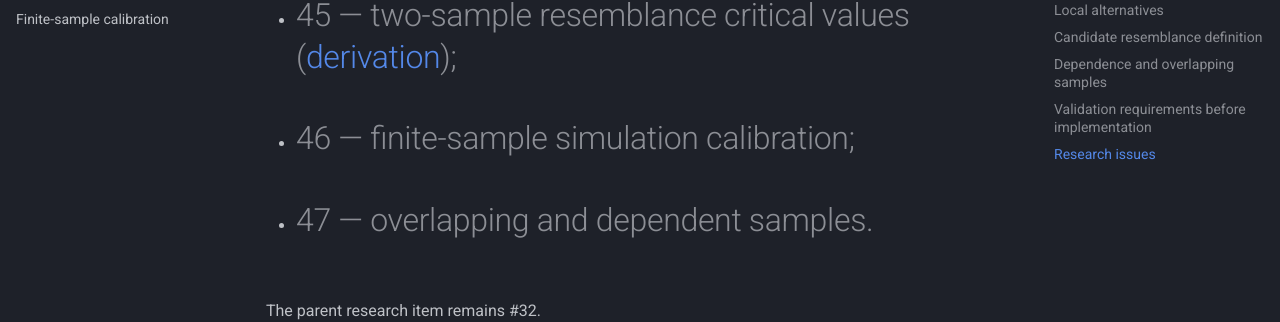
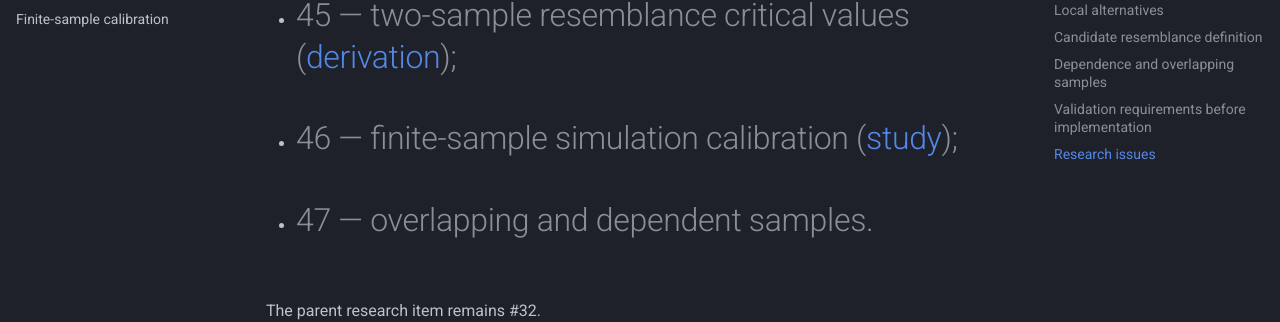
Before and after one commit to DiogoRibeiro7/population-resemblance, an MkDocs documentation site: the page built from docs/two-sample-research.md, in a window 1280 px wide and 900 px high, scrolled down 3853 px. Shown: the part 170-492 px from the top of the window. Built offline with MkDocs 1.6.1 and Material for MkDocs 9.7.7, drawn with Linux system fonts in a browser that asks for light colours; comment, search, counter and statistics services are not loaded.

Commit message:
docs: link finite-sample calibration study

```diff
--- a/docs/two-sample-research.md
+++ b/docs/two-sample-research.md
@@ -181,7 +181,7 @@ The work is split into focused research tasks:
 
 - #44 — independent two-sample asymptotics ([derivation](two-sample-asymptotics.md));
 - #45 — two-sample resemblance critical values ([derivation](two-sample-critical-values.md));
-- #46 — finite-sample simulation calibration;
+- #46 — finite-sample simulation calibration ([study](two-sample-calibration.md));
 - #47 — overlapping and dependent samples.
 
 The parent research item remains #32.
```
